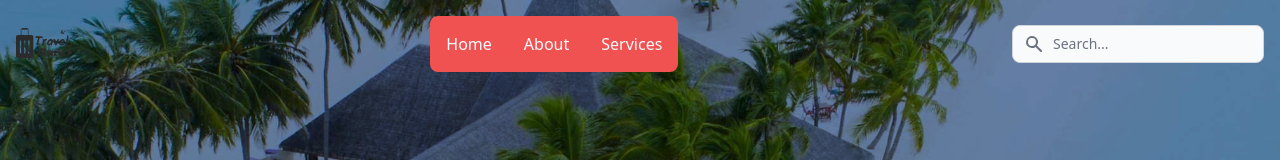
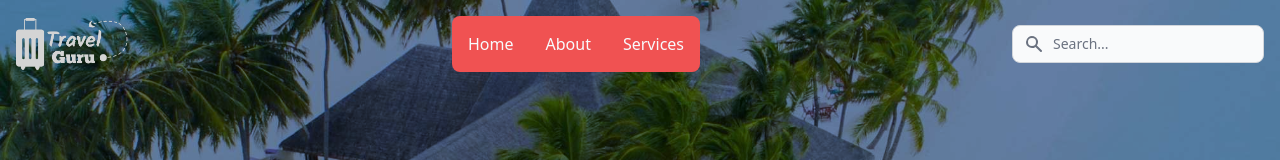
Before and after one commit to Source-Code-007/travel-guru-pHero, a React (Vite) app: page / in a window 1280 px wide. Shown: the top 160 px of the page. Built offline with nearby package versions, Linux system fonts and the light colour scheme; no server answers.

Commit message:
booking page initialize

```diff
--- a/src/Components/Header/Banner.jsx
+++ b/src/Components/Header/Banner.jsx
@@ -1,8 +1,9 @@
 import React, { useEffect, useState } from 'react';
 import { Swiper, SwiperSlide } from 'swiper/react';
 import "swiper/css";
+import { FaArrowRight } from "react-icons/fa";
+import { Link } from 'react-router-dom';
 
-import { FaArrowRight } from "react-icons/fa";
 
 const Banner = ({ setDynamicImg }) => {
     const [travelData, setTravelData] = useState()
@@ -30,7 +31,7 @@ const Banner = ({ setDynamicImg }) => {
                     selectedData && <>
                         <h2 className='font-bold text-5xl'>{selectedData.name}</h2>
                         <p className='text-slate-200'>{selectedData.description}</p>
-                        <button onClick={() => console.log(selectedData.name)} type="button" className="bg-green-500 rounded-lg py-2 px-4 w-fit">Booking <FaArrowRight className='inline-block' /> </button>
+                        <Link to={`/booking/${selectedData.id}`} type="button" className="bg-green-500 rounded-lg py-2 px-4 w-fit">Booking <FaArrowRight className='inline-block' /> </Link>
                     </>
                 }
             </div>
@@ -44,7 +45,7 @@ const Banner = ({ setDynamicImg }) => {
                     {
                         travelData && travelData.map(data => {
                             return <SwiperSlide onClick={() => swiperFunc(data)} key={data.id}>
-                                <div style={{ backgroundImage: `url(${data.photo})` }} className='h-96 bg-cover rounded-lg relative group bg-slate-600 bg-blend-overlay'>
+                                <div style={{ backgroundImage: `url(${data.photo})` }} className='h-96 bg-cover bg-center rounded-lg relative group bg-slate-600 bg-blend-overlay'>
                                     <a href='#' className='shadow font-bold text-3xl bg-slate-800 bg-opacity-40 text-white py-5 absolute bottom-2 left-0 right-0 text-center group-hover:bg-opacity-70 duration-500'>{data.name}</a>
                                 </div>
                             </SwiperSlide>
--- /dev/null
+++ b/src/Components/Header/Booking.jsx
@@ -0,0 +1,14 @@
+import React from 'react';
+import { useParams } from 'react-router-dom';
+
+const Booking = () => {
+    const {id} = useParams()
+    console.log(id);
+    return (
+        <div>
+            <h2>this is booking page!</h2>
+        </div>
+    );
+};
+
+export default Booking;
--- /dev/null
+++ b/src/Components/Header/Header.jsx
@@ -0,0 +1,18 @@
+import React, { useState } from 'react';
+import bannerImg from '../../assets/img/Rectangle-1.jpg'
+import Banner from './Banner';
+import { Outlet } from 'react-router-dom';
+import Nav from './Nav';
+
+const Header = () => {
+    const [dynamicBgImg, setDynamicBgImg] = useState()
+    return (
+        <header style={{ backgroundImage: `url(${dynamicBgImg || bannerImg})`}} className=' bg-cover bg-center bg-no-repeat min-h-screen bg-slate-700 bg-blend-overlay'>
+            <Nav></Nav>
+
+            <Banner setDynamicImg={setDynamicBgImg}></Banner>
+        </header>
+    );
+};
+
+export default Header;
--- a/src/Components/Header/Nav.jsx
+++ b/src/Components/Header/Nav.jsx
@@ -1,17 +1,12 @@
-import React, { useState } from 'react';
-import bannerImg from '../../assets/img/Rectangle-1.jpg'
-import logo from '../../assets/img/logo.png'
-import Banner from './Banner';
+import React from 'react';
+import logo from '../../assets/img/logo-white.png'
 
 const Nav = () => {
-    const [dynamicImg, setDynamicImg] = useState()
     return (
-        <header style={{ backgroundImage: `url(${dynamicImg || bannerImg})`}} className=' bg-cover bg-no-repeat min-h-screen bg-slate-700 bg-blend-overlay'>
-
-            <nav className="bg-transparent border-gray-200 dark:bg-gray-900">
+              <nav className="bg-transparent border-gray-200 dark:bg-gray-900">
                 <div className="max-w-screen-xl flex flex-wrap items-center justify-between mx-auto p-4">
                     <a href="https://flowbite.com/" className="flex items-center">
-                        <img src={logo} className="h-8 mr-3" alt="Travel Guru" />
+                        <img src={logo} className="mr-3 w-28 h-auto" alt="Travel Guru" />
                         {/* <span className="self-center text-2xl font-semibold whitespace-nowrap text-white">Travel Guru</span> */}
                     </a>
                     <div className="flex md:order-2">
@@ -52,10 +47,6 @@ const Nav = () => {
                     </div>
                 </div>
             </nav>
-
-            <Banner setDynamicImg={setDynamicImg}></Banner>
-
-        </header>
     );
 };
 
--- /dev/null
+++ b/src/Components/Homepage/Homepage.jsx
@@ -0,0 +1,11 @@
+import React from 'react';
+
+const Homepage = () => {
+    return (
+        <div>
+
+        </div>
+    );
+};
+
+export default Homepage;
--- a/src/Components/Layout/LayoutOne.jsx
+++ b/src/Components/Layout/LayoutOne.jsx
@@ -1,11 +1,11 @@
 import React from 'react';
-import Nav from '../Header/Nav';
+import Header from '../Header/Header';
 import { Outlet } from 'react-router-dom';
 
 const LayoutOne = () => {
     return (
         <>
-            <Nav></Nav>
+            <Header></Header>
             <Outlet></Outlet>
         </>
     );
```
Also changed, not shown: src/route/Route.jsx (+10 -3 lines), src/assets/img/logo-white.png (added).
